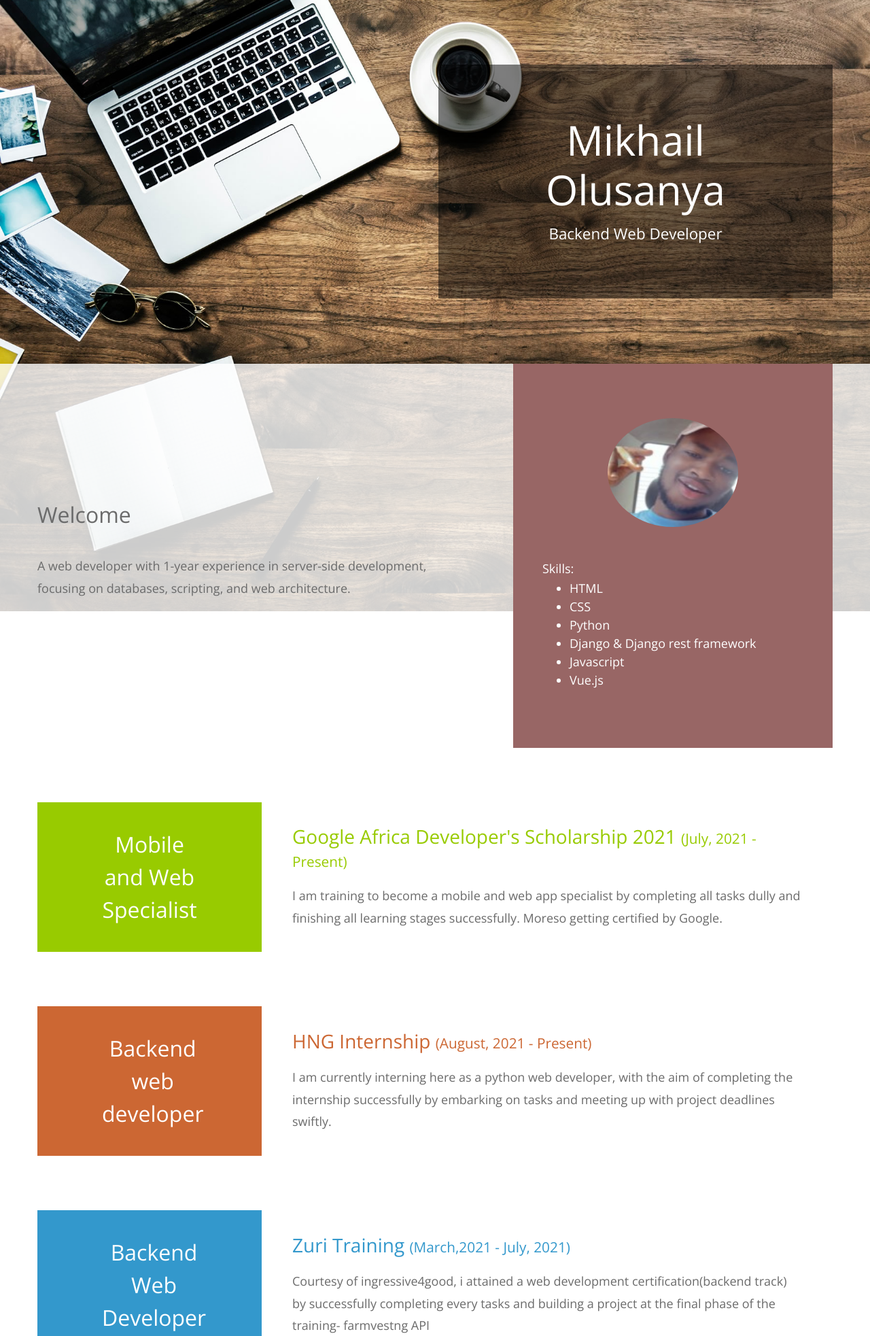
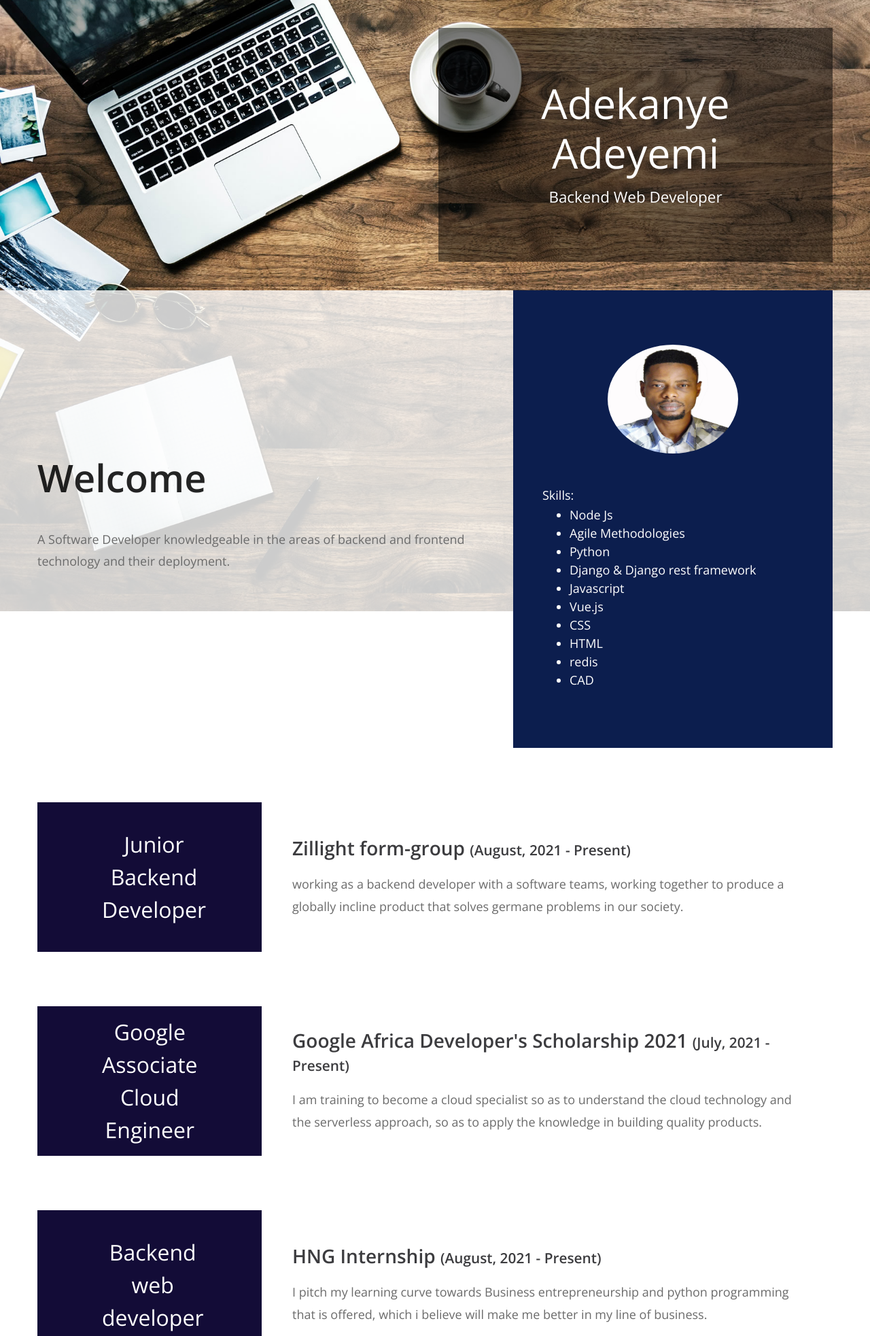
Before and after one commit to yemoche/myresumeweb, a Django app: page / in a window 1280 px wide. Shown: the top 1965 px of the page at 68% size. Run offline with Django 3.2, Linux system fonts and the light colour scheme; some libraries are stand-ins or nearby versions.

Commit message:
my resume app

```diff
--- a/myresume/settings.py
+++ b/myresume/settings.py
@@ -13,7 +13,7 @@ https://docs.djangoproject.com/en/3.2/ref/settings/
 from pathlib import Path
 import os
 import django_heroku
-from decouple import config
+#from decouple import config
 import dj_database_url
 # Build paths inside the project like this: BASE_DIR / 'subdir'.
 BASE_DIR = Path(__file__).resolve().parent.parent
--- a/requirements.txt
+++ b/requirements.txt
@@ -2,9 +2,7 @@ asgiref==3.4.1
 dj-database-url==0.5.0
 Django==3.2.6
 django-heroku==0.3.1
-gunicorn==20.1.0
 psycopg2==2.9.1
-python-decouple==3.4
 pytz==2021.1
 sqlparse==0.4.1
 whitenoise==5.3.0
--- a/static/css/templatemo-style.css
+++ b/static/css/templatemo-style.css
@@ -51,21 +51,20 @@ a:hover {
   background-color: rgba(255, 255, 255, 0.8);
 }
 
-.tm-bg-green {
-  background-color: #98cb00;
+.tm-bg-green, .tm-bg-orange,.tm-bg-blue, .tm-bg-dark-gray  {
+  background-color: #130c37;
 }
 
-.tm-bg-orange {
-  background-color: #cc6733;
+/* .tm-bg-orange {
+  background-color: #130c37;
 }
 
 .tm-bg-blue {
-  background-color: #3398cc;
+  background-color: #130c37;
 }
 
 .tm-bg-dark-gray {
-  background-color: #676767;
-}
+  130c37} */
 
 
 /*
@@ -119,6 +118,9 @@ a:hover {
 
 .tm-welcome-title {
   margin-bottom: 40px;
+  font-size: 3.5rem;
+  font-weight: bold;
+  color:rgba(0, 0, 0, 0.857)
 }
 
 .tm-welcome-left {
@@ -134,7 +136,7 @@ a:hover {
 
 .tm-welcome-right {
   color: white;
-  background-color: #986665;
+  background-color: #0c1e4e;
   padding: 80px 43px 70px;
   height: 100%;
 }
@@ -190,21 +192,12 @@ a:hover {
   margin-bottom: 20px;
 }
 
-.tm-text-green {
-  color: #98cb00;
+.tm-text-orange,
+  .tm-text-green, .tm-text-blue, .tm-text-dark-gray {
+  color: #2a2b2eea;
+  font-weight: bold;
 }
 
-.tm-text-orange {
-  color: #cc6733;
-}
-
-.tm-text-blue {
-  color: #3398cc;
-}
-
-.tm-text-dark-gray {
-  color: #676767;
-}
 
 .tm-title-small {
   font-size: 1.3rem;
@@ -223,8 +216,8 @@ p {
 }
 
 .tm-contact-item {
-  width: 33.3334%;
-  max-width: 345px;
+  width: 46.3334%;
+  max-width: 380px;
   height: auto;
   min-height: 420px;
   margin-right: 35px;
--- a/templates/index.html
+++ b/templates/index.html
@@ -26,7 +26,7 @@ https://templatemo.com/tm-530-mini-profile
             <!-- Black transparent bg -->
             <div class="ml-auto mr-0 tm-bg-black-transparent text-white tm-brand-container-inner">
               <div class="tm-brand-container text-center">
-                <h1 class="tm-brand-name">Mikhail Olusanya</h1>
+                <h1 class="tm-brand-name">Adekanye Adeyemi</h1>
                 <p class="tm-brand-description mb-0">Backend Web Developer</p>
               </div>
             </div>
@@ -43,7 +43,7 @@ https://templatemo.com/tm-530-mini-profile
               <div class="tm-welcome-left">
                 <h2 class="tm-welcome-title">Welcome</h2>
                 <p class="pb-0">
-                  A web developer with 1-year experience in server-side development, focusing on databases, scripting, and web architecture. </p>
+                  A Software Developer knowledgeable in the areas of backend and frontend technology and their deployment. </p>
               </div>
             </div>
             <!-- Brown bg -->
@@ -51,15 +51,23 @@ https://templatemo.com/tm-530-mini-profile
               <div class="tm-welcome-right">
                 <!-- <--<i class="fas fa-4x fa-address-card p-3 tm-welcome-icon"></i> -->
                 <div>
-                  <img src="{%static 'img/me-1.jpg'%}" class="tm-contact-item-icon">
+                  <!-- the picture -->
+                  <!-- the picture -->
+                  <!-- the picture -->
+                  <!-- the picture -->
+                  <img src="{%static 'img/yemspic.jpg'%}" class="tm-contact-item-icon">
                 </div>
                 <p class="mb-0">
                   Skills: <ul>
-                    <li>HTML</li>
-                    <li>CSS</li>
+                    <li>Node Js</li>
+                    <li>Agile Methodologies</li>
                     <li>Python</li>
                     <li>Django & Django rest framework</li>
                     <li>Javascript</li> <li>Vue.js</li>
+                    <li>CSS</li>
+                    <li>HTML</li>
+                    <li>redis</li>
+                    <li>CAD</li>
                   </ul>
                 </p>
               </div>
@@ -77,7 +85,22 @@ https://templatemo.com/tm-530-mini-profile
           <div class="col-12">
             <div class="tm-portfolio-item">
               <div class="tm-portfolio-name text-white tm-bg-green">
-                Mobile and Web Specialist
+                Junior Backend Developer
+              </div>
+              <div class="tm-portfolio-description">
+                <h3 class="tm-text-green">
+                  Zillight form-group
+                  <span class="tm-title-small">(August, 2021 - Present)</span>
+                </h3>
+                <p class="mb-0">
+                  working as a backend developer with a software teams, working together to produce a globally incline product that solves germane problems in our society.
+                </p>
+              </div>
+            </div>
+
+            <div class="tm-portfolio-item">
+              <div class="tm-portfolio-name text-white tm-bg-green">
+                Google Associate Cloud Engineer
               </div>
               <div class="tm-portfolio-description">
                 <h3 class="tm-text-green">
@@ -85,7 +108,7 @@ https://templatemo.com/tm-530-mini-profile
                   <span class="tm-title-small">(July, 2021 - Present)</span>
                 </h3>
                 <p class="mb-0">
-                  I am training to become a mobile and web app specialist by completing all tasks dully and finishing all learning stages successfully. Moreso getting certified by Google.
+                  I am training to become a cloud specialist so as to understand the cloud technology and the serverless approach, so as to apply the knowledge in building quality products.
                 </p>
               </div>
             </div>
@@ -100,7 +123,7 @@ https://templatemo.com/tm-530-mini-profile
                   <span class="tm-title-small">(August, 2021 - Present)</span>
                 </h3>
                 <p class="mb-0">
-                  I am currently interning here as a python web developer, with the aim of completing the internship successfully by embarking on tasks and meeting up with project deadlines swiftly.
+                  I pitch my learning curve towards Business entrepreneurship and python programming that is offered, which i believe will make me better in my line of business.
                 </p>
               </div>
             </div>
@@ -116,7 +139,7 @@ https://templatemo.com/tm-530-mini-profile
                 </h3>
                 <p class="mb-0">
                   Courtesy of ingressive4good, i attained a web development certification(backend track) by successfully completing every tasks and building a project
-                  at the final phase of the training- farmvestng API
+                  at the final phase of the training- myInternship app
                 </p>
               </div>
             </div>
@@ -127,13 +150,13 @@ https://templatemo.com/tm-530-mini-profile
               </div>
               <div class="tm-portfolio-description">
                 <h3 class="tm-text-dark-gray">
-                  Lagos State University
+                  University of Ilorin
                   <span class="tm-title-small">
-                    (May, 2014 - Dec, 2020)
+                    (Nov, 2006 - July, 2010)
                   </span>
                 </h3>
                 <p class="mb-0">
-                  B.sc Chemical and Polymer Engineering- Second Class Upper Division
+                  B.Eng Mechanical Engineering- Second Class Lower Division
                 </p>
               </div>
             </div>
@@ -152,27 +175,29 @@ https://templatemo.com/tm-530-mini-profile
               <div class="tm-contact-item">
                 <h4 class="tm-welcome-title">My Projects</h4>
                 <p class="mb-0">
-                  <a href="#">The Blogger's blog</a>
+                  <a href="#"></a>yemoche/mp-app</a>
                 </p>
                 <p class="mb-0">
-                  <a href="#">To-do App</a>
+                  <a href="#"> yemoche/pages-app</a>
                 </p>
                 <p class="mb-0">
-                  <a href="#">Lezzyarn</a>
+                  <a href="#"> yemoche/pages-app</a>
                 </p>
                 <p class="mb-0">
-                  <a href="#">Google Frontend clone</a>
-                </p><br>
+                  <a href="#">yemoche/Fetch-Async-ApiAssignment</a>
+                </p>
+
+                <br>
                 <h4 class="tm-welcome-title">Contributed-To</h4>
                 <p class="mb-0">
-                  <a href="#">FarmvestNg-Api</a>
+                  <a href="#">myInternship app</a>
                 </p>
               </div>
               <div class="tm-contact-item">
                 <h4 class="tm-welcome-title">Connect With Me</h4>
-                <a href="https://twitter.com/khail_luse"><img src="{%static 'img/twitter.png'%}" class="tm-welcome-icon"></a>
-                <a href="https://www.linkedin.com/in/mikhail-olusanya-4b562b193/"><img src="{%static 'img/linkedin.png'%}" class="tm-welcome-icon"></a>
-                <a href="https://github.com/khail447"><img src="{%static 'img/github.png'%}" class="tm-welcome-icon"></a>
+                <a href="https://twitter.com/yemy_1"><img src="{%static 'img/twitter.png'%}" class="tm-welcome-icon"></a>
+                <a href="https:https://www.linkedin.com/in/adekanye-adeyemi-b8147456/"><img src="{%static 'img/linkedin.png'%}" class="tm-welcome-icon"></a>
+                <a href="https://github.com/yemoche/"><img src="{%static 'img/github.png'%}" class="tm-welcome-icon"></a>
               </div>
               <div class="tm-contact-item">
                 <h4 class="tm-welcome-title">Special Thanks To</h4>
```
Also changed, not shown: db.sqlite3, myresumeapp/migrations/0002_delete_contact.py (added), static/img/me-1.jpg (deleted), static/img/me.jpg (deleted), static/img/yemspic.JPG (added).
